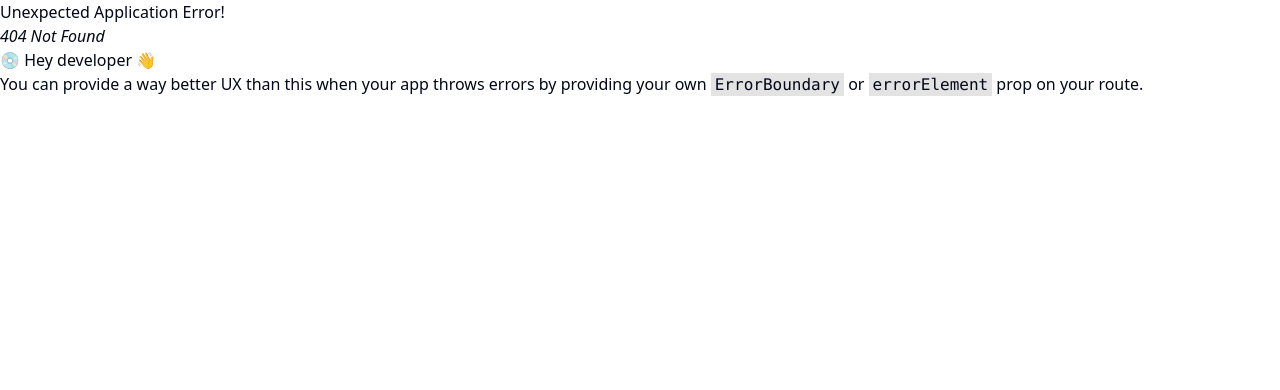
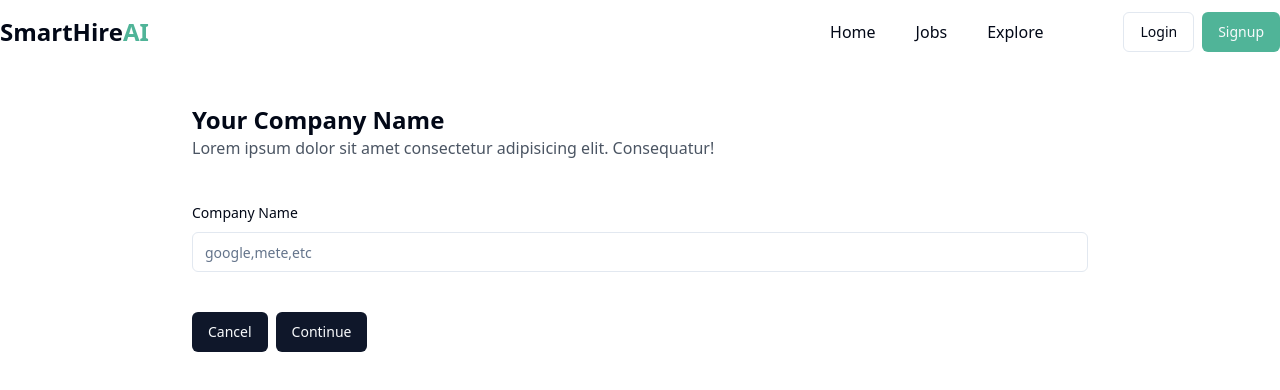
Before and after one commit to shantanusabyasachi16/SmartHireAI, a React (Vite) app in the folder frontend/: page /admin/companies/create in a window 1280 px wide. Before the commit this address had no page. Shown: the top 390 px of the page. Built offline with nearby package versions, Linux system fonts and the light colour scheme.

Commit message:
created the  recruiter page

```diff
--- /dev/null
+++ b/frontend/src/adminPages/Companies.jsx
@@ -0,0 +1,29 @@
+import Navbar from '@/components/shared/Navbar'
+import { Button } from '@/components/ui/button'
+import { Input } from '@/components/ui/input'
+import React from 'react'
+import CompaniesTable from './CompaniesTable'
+import { useNavigate } from 'react-router-dom'
+
+const Companies = () => {
+  const navigate = useNavigate();
+  return (
+
+    <div>
+      <Navbar/>
+      <div className='max-w-6xl mx-auto my-10'>
+        <div className='flex items-center justify-between my-5'>
+          <Input
+          className="w-fit"
+          placeholder = "filter by name"
+          />
+          <Button onClick={()=>navigate("/admin/companies/create")}>New Company</Button>
+        </div>
+        <CompaniesTable/>
+
+      </div>
+      </div>
+  )
+}
+
+export default Companies
--- /dev/null
+++ b/frontend/src/adminPages/CompaniesTable.jsx
@@ -0,0 +1,51 @@
+import { Avatar, AvatarImage } from "@/components/ui/avatar";
+import { Popover, PopoverContent, PopoverTrigger } from "@/components/ui/popover";
+import {
+  Table,
+  TableBody,
+  TableCaption,
+  TableCell,
+  TableHead,
+  TableHeader,
+  TableRow,
+} from "@/components/ui/table";
+import { Edit2, MoreHorizontal } from "lucide-react";
+import React from "react";
+
+const CompaniesTable = () => {
+  return (
+    <div>
+      <Table>
+        <TableCaption>List Of your applied jobs</TableCaption>
+        <TableHeader>
+          <TableRow>
+            <TableHead>Logo</TableHead>
+            <TableHead>Name</TableHead>
+            <TableHead>Date</TableHead>
+            <TableHead className="text-right" >Action</TableHead>
+          </TableRow>
+        </TableHeader>
+        <TableBody>
+          <TableCell>
+            <Avatar>
+              <AvatarImage src="https://i.pinimg.com/originals/09/2f/7b/092f7b121aaabf4449aee3555b0f26a2.png" />
+            </Avatar>
+          </TableCell>
+       <TableCell>Company Name</TableCell>
+       <TableCell>18-7-2024</TableCell>
+       <TableCell className="text-right">
+        <Popover>
+            <PopoverTrigger><MoreHorizontal/></PopoverTrigger>
+            <PopoverContent className="w-32">
+<div className="flex items-center gap-2 w-fit cursor-pointer"><Edit2/><span className="w-4">Edit</span></div>
+            </PopoverContent>
+        </Popover>
+       </TableCell>
+
+        </TableBody>
+      </Table>
+    </div>
+  );
+};
+
+export default CompaniesTable;
--- /dev/null
+++ b/frontend/src/adminPages/CreateCompany.jsx
@@ -0,0 +1,58 @@
+import Navbar from "@/components/shared/Navbar";
+import { Button } from "@/components/ui/button";
+import { Input } from "@/components/ui/input";
+import { Label } from "@/components/ui/label";
+import { COMPANY_API_END_POINT } from "@/utils/endpoint";
+import axios from "axios";
+import React, { useState } from "react";
+import { useNavigate } from "react-router-dom";
+import { toast } from "sonner";
+
+const CreateCompany = () => {
+  const [companyName, setcompanyName] = useState();
+  const navigate = useNavigate();
+  const registerNewCompany = async () => {
+    try {
+      const res = await axios.post(`${COMPANY_API_END_POINT}/register`,{companyName},{
+        headers: { 'Content-Type': 'application/json' },
+        withCredentials: true,
+      } );
+      if(res.data.success){
+        toast.success(res.data.message);
+        const id=
+        navigate("/admin/companies/:id")
+
+      }
+    } catch (error) {
+      console.log(error);
+    }
+  };
+  return (
+    <div>
+      <Navbar />
+      <div className=" max-w-4xl mx-auto">
+        <div className="my-10">
+          <h1 className=" font-bold text-2xl">Your Company Name</h1>
+          <p className="text-gray-600 ">
+            Lorem ipsum dolor sit amet consectetur adipisicing elit.
+            Consequatur!
+          </p>
+        </div>
+
+        <Label>Company Name</Label>
+        <Input
+          type="text"
+          className="my-2"
+          placeholder="google,mete,etc"
+          onChange={(e) => setcompanyName(e.target.value)}
+        />
+        <div className=" flex items-center gap-2 my-10">
+          <Button onClick={() => navigate("/admin/companies")}>Cancel</Button>
+          <Button onClick={registerNewCompany}>Continue</Button>
+        </div>
+      </div>
+    </div>
+  );
+};
+
+export default CreateCompany;
--- a/frontend/src/components/shared/Navbar.jsx
+++ b/frontend/src/components/shared/Navbar.jsx
@@ -3,7 +3,7 @@ import { Popover, PopoverContent, PopoverTrigger } from "../ui/popover";
 import { Button } from "../ui/button";
 import { Avatar, AvatarImage } from "../ui/avatar";
 import { LogOut, User2 } from "lucide-react";
-import { Link, NavLink, useNavigate } from "react-router-dom";
+import { Link, useNavigate } from "react-router-dom";
 import { useDispatch, useSelector } from "react-redux";
 import { toast } from "sonner";
 import axios from "axios";
@@ -11,21 +11,23 @@ import { USER_API_END_POINT } from "@/utils/endpoint";
 import { setUser } from "@/redux/authSlice";
 
 const Navbar = () => {
-  const {user}=  useSelector(store=>store.auth);
+  const { user } = useSelector((store) => store.auth);
   const dispatch = useDispatch();
   const navigate = useNavigate();
-  const logouthandler = async()=>{
+  const logouthandler = async () => {
     try {
-      const res = await axios.get(`${USER_API_END_POINT}/logout`,{withCredentials:true})
+      const res = await axios.get(`${USER_API_END_POINT}/logout`, {
+        withCredentials: true,
+      });
       if (res.data.success) {
         dispatch(setUser(null));
         navigate("/");
-       toast.success(res.data.message)
+        toast.success(res.data.message);
       }
     } catch (error) {
-      toast.error(error.response.data.message)
+      toast.error(error.response.data.message);
     }
-  }
+  };
   return (
     <div className="bg-white">
       <div className="flex items-center justify-between mx-auto max-w-7xl h-16">
@@ -36,15 +38,32 @@ const Navbar = () => {
         </div>
         <div className="flex items-center gap-20">
           <ul className="flex font-medium items-center gap-10">
-         <li><Link to="/">Home</Link></li>
-         <li><Link to="/jobs">Jobs</Link></li>
-         <li><Link to="/explore">Explore</Link></li>
-
+            {user && user.role == "recruiter" ? (
+              <>
+                <li>
+                  <Link to="/admin/company">Company</Link>
+                </li>
+                <li>
+                  <Link to="/admin/jobs">Jobs</Link>
+                </li>
+              </>
+            ) : (
+              <>
+                <li>
+                  <Link to="/">Home</Link>
+                </li>
+                <li>
+                  <Link to="/jobs">Jobs</Link>
+                </li>
+                <li>
+                  <Link to="/explore">Explore</Link>
+                </li>
+              </>
+            )}
           </ul>
           {!user ? (
             <div className="flex  gap-2">
               <Link to="/login">
-
                 <Button variant="outline">Login</Button>
               </Link>
               <Link to="/signup">
@@ -74,17 +93,26 @@ const Navbar = () => {
                   <div>
                     <h4 className="font-medium">{user?.fullname}</h4>
                     <p className="text-small text-muted-foreground">
-                     {user?.profile?.bio}
+                      {user?.profile?.bio}{" "}
                     </p>
                   </div>
                 </div>
+                <div className=" flex flex-col my-2 text-gray-600">
+                  {user && user.role == "student" && (
                     <div className="flex items-center my-2 gap-2 cursor-pointer">
                       <User2 />
-                  <Button variant="link"> <Link to="/profile">Profile</Link></Button>
+                      <Button variant="link">
+                        <Link to="/profile">Profile</Link>
+                      </Button>
                     </div>
+                  )}
+
                   <div className="flex items-center gap-2 cursor-pointer">
                     <LogOut />
-                  <Button onClick={logouthandler} variant="link">Logout</Button>
+                    <Button onClick={logouthandler} variant="link">
+                      Logout
+                    </Button>
+                  </div>
                 </div>
               </PopoverContent>
             </Popover>
--- a/frontend/src/pages/Home.jsx
+++ b/frontend/src/pages/Home.jsx
@@ -1,15 +1,23 @@
 
 import Navbar from '@/components/shared/Navbar'
-import React from 'react'
+import React, { useEffect } from 'react'
 import HeroSection from './HeroSection'
 import CategoryCarousel from './CategoryCarousel'
 import Latestjobs from './Latestjobs'
 import Footer from '@/components/shared/Footer'
 import useGetAllJobs from '@/components/hooks/useGetAllJobs'
+import { useSelector } from 'react-redux'
+import { useNavigate } from 'react-router-dom'
 
 const Home = () => {
   useGetAllJobs();
-
+  const {user} = useSelector(store=>store.auth)
+  const  navigate = useNavigate();
+  useEffect(()=>{
+if (user?.role =='recruiter') {
+  navigate("/admin/companies")
+}
+  },[])
   return (
     <div>
      <Navbar/>
--- a/frontend/src/utils/endpoint.js
+++ b/frontend/src/utils/endpoint.js
@@ -3,3 +3,5 @@ export const  USER_API_END_POINT="http://localhost:8000/api/v1/user" //user api
 export const  JOB_API_END_POINT ="http://localhost:8000/api/v1/job"  //get all jobs
 
 export const  APPLICATION_API_END_POINT ="http://localhost:8000/api/v1/application"  //to aplly
+
+export const  COMPANY_API_END_POINT ="http://localhost:8000/api/v1/company"  //to aplly new company
```
Also changed, not shown: frontend/src/App.jsx (+12 -1 lines). Lines whose indentation alone changed are shown as unchanged.
